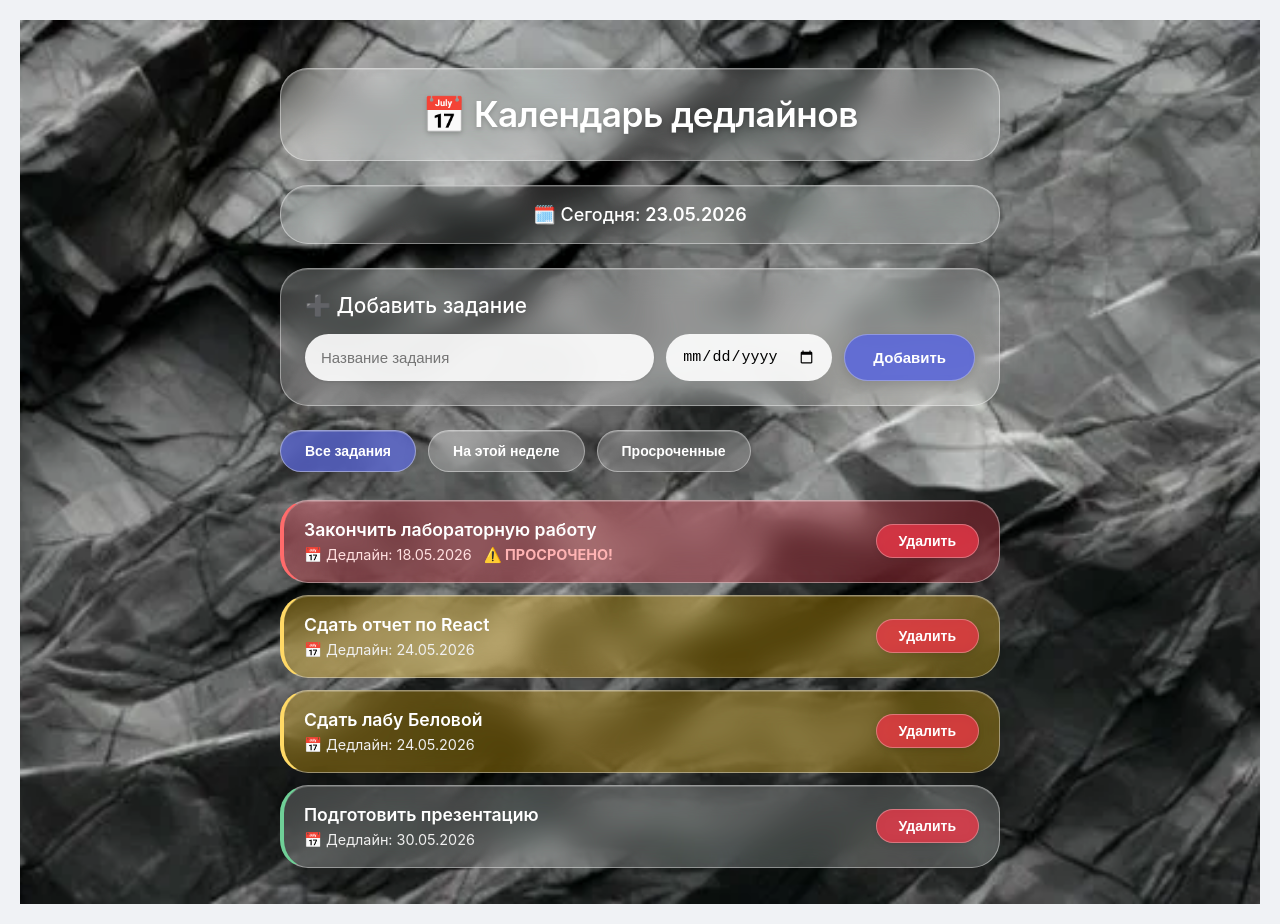
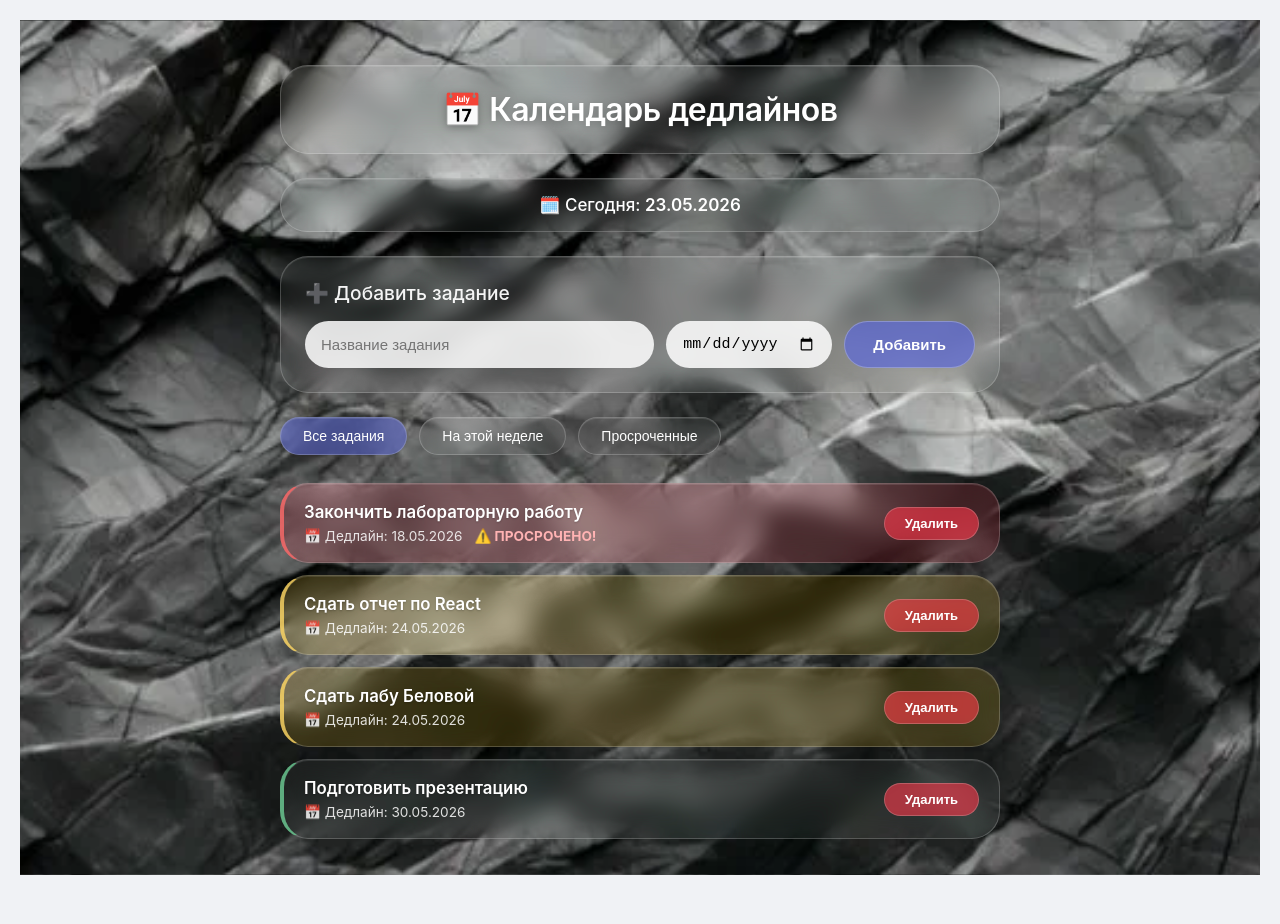
Before and after one commit to Sega994/deadline, a React (Create React App) app in the folder deadline-calendar/: page / in a window 1280 px wide. After the commit the page ends 895 px from the top, so only its background shows below. Built offline with nearby package versions, Linux system fonts and the light colour scheme.

Commit message:
Маленькие правки

```diff
--- a/deadline-calendar/src/App.js
+++ b/deadline-calendar/src/App.js
@@ -83,14 +83,14 @@ function App() {
     filteredTasks = sortedTasks.filter(task => isOverdue(task.date));
   }
 
-  // 🔥 УСИЛЕННЫЙ ЭФФЕКТ ЖИДКОГО СТЕКЛА (как на iPhone)
+  // 🔥 ПРОЗРАЧНЫЙ эффект жидкого стекла — фон сильно просвечивает
   const glassStyle = {
-    background: 'rgba(255, 255, 255, 0.2)',
-    backdropFilter: 'blur(15px) saturate(180%)',
-    WebkitBackdropFilter: 'blur(15px) saturate(180%)',
+    background: 'rgba(255, 255, 255, 0.08)',
+    backdropFilter: 'blur(12px) saturate(180%)',
+    WebkitBackdropFilter: 'blur(12px) saturate(180%)',
     borderRadius: '28px',
-    border: '1px solid rgba(255, 255, 255, 0.4)',
-    boxShadow: '0 8px 32px rgba(0, 0, 0, 0.1), inset 0 1px 0 rgba(255, 255, 255, 0.2)',
+    border: '1px solid rgba(255, 255, 255, 0.2)',
+    boxShadow: '0 4px 20px rgba(0, 0, 0, 0.08), inset 0 1px 0 rgba(255, 255, 255, 0.1)',
   };
 
   return (
@@ -112,10 +112,11 @@ function App() {
           padding: '24px 20px',
           marginBottom: '24px',
           color: 'white',
-          textShadow: '0 2px 5px rgba(0,0,0,0.2)',
-          fontSize: '2.2rem',
+          textShadow: '0 2px 10px rgba(0,0,0,0.3)',
+          fontSize: '2rem',
           letterSpacing: '-0.5px',
-          fontWeight: '600'
+          fontWeight: '600',
+          background: 'rgba(255, 255, 255, 0.06)',
         }}>
           📅 Календарь дедлайнов
         </h1>
@@ -123,13 +124,13 @@ function App() {
         {/* Текущая дата */}
         <div style={{
           ...glassStyle,
-          padding: '18px',
+          padding: '16px',
           marginBottom: '24px',
           textAlign: 'center',
-          fontSize: '18px',
+          fontSize: '17px',
           fontWeight: '500',
           color: 'white',
-          background: 'rgba(255, 255, 255, 0.15)',
+          background: 'rgba(255, 255, 255, 0.05)',
         }}>
           🗓️ Сегодня: <strong style={{ fontWeight: '600' }}>{currentDate}</strong>
         </div>
@@ -139,9 +140,9 @@ function App() {
           ...glassStyle,
           padding: '24px',
           marginBottom: '24px',
-          background: 'rgba(255, 255, 255, 0.2)',
+          background: 'rgba(255, 255, 255, 0.06)',
         }}>
-          <h3 style={{ margin: '0 0 16px 0', color: 'white', fontSize: '1.3rem', fontWeight: '500' }}>➕ Добавить задание</h3>
+          <h3 style={{ margin: '0 0 16px 0', color: 'white', fontSize: '1.2rem', fontWeight: '500', opacity: 0.95 }}>➕ Добавить задание</h3>
           <div style={{ display: 'flex', gap: '12px', flexWrap: 'wrap' }}>
             <input
               placeholder="Название задания"
@@ -152,10 +153,9 @@ function App() {
                 padding: '14px 16px',
                 borderRadius: '24px',
                 border: 'none',
-                background: 'rgba(255, 255, 255, 0.9)',
+                background: 'rgba(255, 255, 255, 0.85)',
                 fontSize: '15px',
                 outline: 'none',
-                boxShadow: '0 1px 3px rgba(0,0,0,0.1)'
               }}
             />
             <input
@@ -166,33 +166,32 @@ function App() {
                 padding: '14px 16px',
                 borderRadius: '24px',
                 border: 'none',
-                background: 'rgba(255, 255, 255, 0.9)',
+                background: 'rgba(255, 255, 255, 0.85)',
                 fontSize: '15px',
-                outline: 'none'
+                outline: 'none',
               }}
             />
             <button
               onClick={addTask}
               style={{
                 padding: '14px 28px',
-                background: 'rgba(90, 103, 216, 0.9)',
+                background: 'rgba(90, 103, 216, 0.7)',
                 backdropFilter: 'blur(4px)',
                 color: 'white',
-                border: '1px solid rgba(255,255,255,0.3)',
+                border: '1px solid rgba(255,255,255,0.25)',
                 borderRadius: '32px',
                 cursor: 'pointer',
                 fontWeight: '600',
                 fontSize: '15px',
                 transition: 'all 0.2s ease',
-                boxShadow: '0 4px 12px rgba(0,0,0,0.15)'
               }}
               onMouseEnter={(e) => {
                 e.target.style.transform = 'scale(1.02)';
-                e.target.style.background = 'rgba(90, 103, 216, 1)';
+                e.target.style.background = 'rgba(90, 103, 216, 0.85)';
               }}
               onMouseLeave={(e) => {
                 e.target.style.transform = 'scale(1)';
-                e.target.style.background = 'rgba(90, 103, 216, 0.9)';
+                e.target.style.background = 'rgba(90, 103, 216, 0.7)';
               }}
             >
               Добавить
@@ -217,18 +216,17 @@ function App() {
               onClick={() => setFilter(btn.key)}
               style={{
                 ...glassStyle,
-                padding: '12px 24px',
+                padding: '10px 22px',
                 background: filter === btn.key
-                  ? `rgba(${btn.color}, 0.75)`
-                  : 'rgba(255, 255, 255, 0.2)',
+                  ? `rgba(${btn.color}, 0.55)`
+                  : 'rgba(255, 255, 255, 0.05)',
                 color: 'white',
-                border: '1px solid rgba(255, 255, 255, 0.4)',
+                border: '1px solid rgba(255, 255, 255, 0.2)',
                 borderRadius: '40px',
                 cursor: 'pointer',
-                fontWeight: '600',
+                fontWeight: '500',
                 fontSize: '14px',
                 transition: 'all 0.2s',
-                backdropFilter: filter === btn.key ? 'blur(8px)' : 'blur(12px)'
               }}
             >
               {btn.label}
@@ -243,8 +241,8 @@ function App() {
             padding: '48px 24px',
             textAlign: 'center',
             color: 'white',
-            fontSize: '18px',
-            background: 'rgba(255,255,255,0.15)'
+            fontSize: '17px',
+            background: 'rgba(255,255,255,0.04)'
           }}>
             🎉 Нет заданий! Отдыхайте...
           </div>
@@ -260,27 +258,30 @@ function App() {
                   padding: '18px 20px',
                   marginBottom: '12px',
                   background: overdue
-                    ? 'rgba(220, 53, 69, 0.35)'
-                    : (week ? 'rgba(255, 193, 7, 0.3)' : 'rgba(255, 255, 255, 0.2)'),
+                    ? 'rgba(220, 53, 69, 0.2)'
+                    : (week ? 'rgba(255, 193, 7, 0.15)' : 'rgba(255, 255, 255, 0.05)'),
                   borderLeft: overdue
-                    ? '4px solid #ff6b6b'
-                    : (week ? '4px solid #ffd966' : '4px solid #6fcf97'),
+                    ? '4px solid rgba(255, 107, 107, 0.8)'
+                    : (week ? '4px solid rgba(255, 217, 102, 0.8)' : '4px solid rgba(111, 207, 151, 0.8)'),
                   transition: 'transform 0.2s, box-shadow 0.2s',
-                  cursor: 'pointer'
                 }}
                 onMouseEnter={(e) => {
                   e.currentTarget.style.transform = 'translateX(6px)';
-                  e.currentTarget.style.boxShadow = '0 12px 28px rgba(0,0,0,0.2)';
+                  e.currentTarget.style.background = overdue
+                    ? 'rgba(220, 53, 69, 0.3)'
+                    : (week ? 'rgba(255, 193, 7, 0.25)' : 'rgba(255, 255, 255, 0.1)');
                 }}
                 onMouseLeave={(e) => {
                   e.currentTarget.style.transform = 'translateX(0)';
-                  e.currentTarget.style.boxShadow = '0 8px 32px rgba(0,0,0,0.1)';
+                  e.currentTarget.style.background = overdue
+                    ? 'rgba(220, 53, 69, 0.2)'
+                    : (week ? 'rgba(255, 193, 7, 0.15)' : 'rgba(255, 255, 255, 0.05)');
                 }}
               >
                 <div style={{ display: 'flex', justifyContent: 'space-between', alignItems: 'center', flexWrap: 'wrap', gap: '10px' }}>
                   <div>
-                    <h3 style={{ margin: '0 0 6px 0', color: 'white', fontWeight: '600', fontSize: '1.1rem' }}>{task.name}</h3>
-                    <p style={{ margin: 0, color: overdue ? '#ffe0e0' : '#f0f0f0', fontSize: '0.9rem' }}>
+                    <h3 style={{ margin: '0 0 6px 0', color: 'white', fontWeight: '600', fontSize: '1.05rem', textShadow: '0 1px 2px rgba(0,0,0,0.2)' }}>{task.name}</h3>
+                    <p style={{ margin: 0, color: 'rgba(255,255,255,0.85)', fontSize: '0.85rem' }}>
                       📅 Дедлайн: {new Date(task.date).toLocaleDateString('ru-RU')}
                       {overdue && <span style={{ marginLeft: '12px', fontWeight: 'bold', color: '#ffb3b3' }}>⚠️ ПРОСРОЧЕНО!</span>}
                     </p>
@@ -288,24 +289,23 @@ function App() {
                   <button
                     onClick={() => deleteTask(task.id)}
                     style={{
-                      background: 'rgba(220, 53, 69, 0.85)',
-                      backdropFilter: 'blur(8px)',
+                      background: 'rgba(220, 53, 69, 0.7)',
+                      backdropFilter: 'blur(4px)',
                       color: 'white',
-                      border: '1px solid rgba(255,255,255,0.3)',
-                      padding: '8px 22px',
+                      border: '1px solid rgba(255,255,255,0.2)',
+                      padding: '8px 20px',
                       borderRadius: '40px',
                       cursor: 'pointer',
                       fontWeight: '600',
-                      fontSize: '14px',
+                      fontSize: '13px',
                       transition: 'all 0.2s',
-                      boxShadow: '0 2px 6px rgba(0,0,0,0.1)'
                     }}
                     onMouseEnter={(e) => {
-                      e.target.style.background = 'rgba(220, 53, 69, 1)';
+                      e.target.style.background = 'rgba(220, 53, 69, 0.9)';
                       e.target.style.transform = 'scale(1.02)';
                     }}
                     onMouseLeave={(e) => {
-                      e.target.style.background = 'rgba(220, 53, 69, 0.85)';
+                      e.target.style.background = 'rgba(220, 53, 69, 0.7)';
                       e.target.style.transform = 'scale(1)';
                     }}
                   >
```
